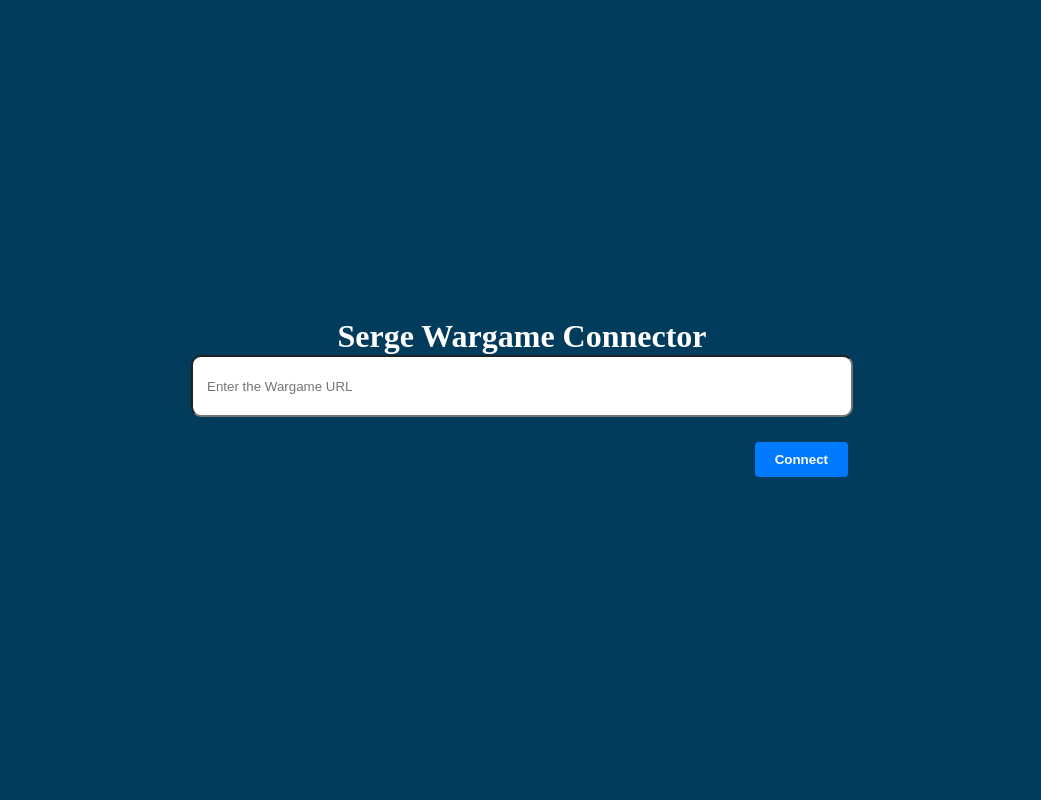
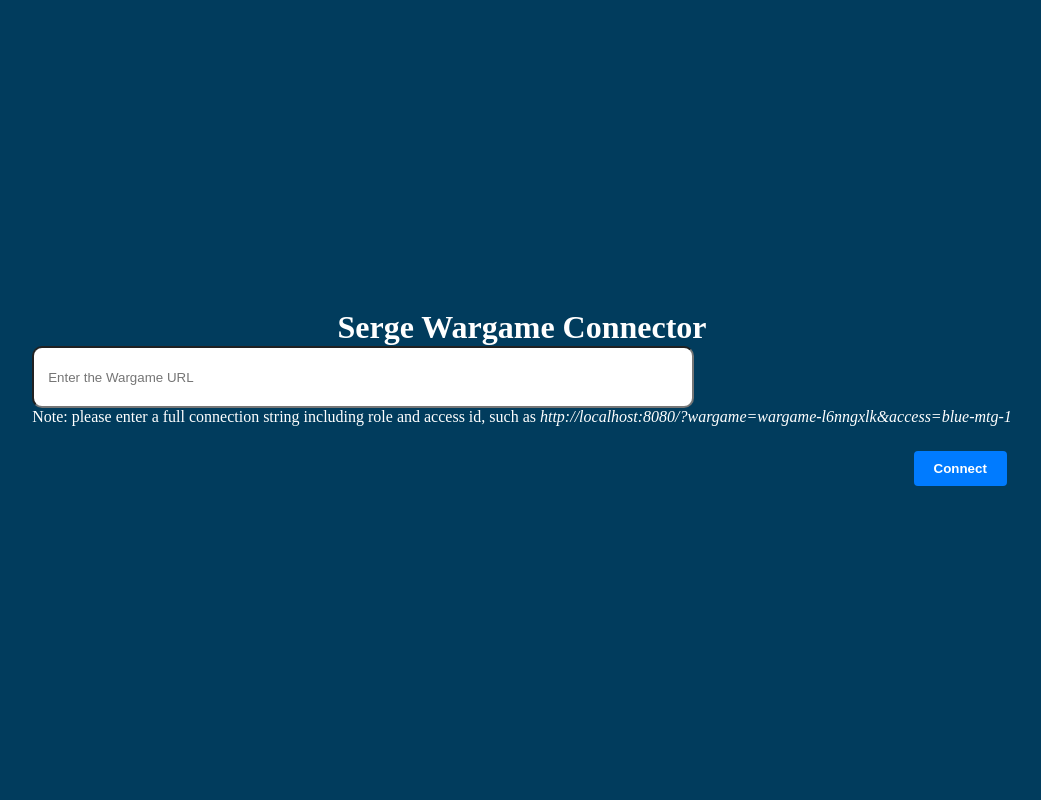
Before and after one commit to serge-web/3rd-party, a Flask app: page / in a window 1280 px wide. Shown: the whole page, without its empty margins (118-1159 px from the left). Run offline with Flask 3, Linux system fonts and the light colour scheme.

Commit message:
Give example of connection string

```diff
--- a/templates/index.html
+++ b/templates/index.html
@@ -15,6 +15,7 @@
     <main>
       <form class="connection-form">
         <input type="text" id="wargame_url" name="wargame_url" placeholder="Enter the Wargame URL" required>
+        <p>Note: please enter a full connection string including role and access id, such as <em>http://localhost:8080/?wargame=wargame-l6nngxlk&access=blue-mtg-1</em></p>
         <div class="connection-buttons">
           <button type="submit">Connect</button>
           <button type="submit" id="disconnectButton" style="display: none">Disconnect</button>
```
